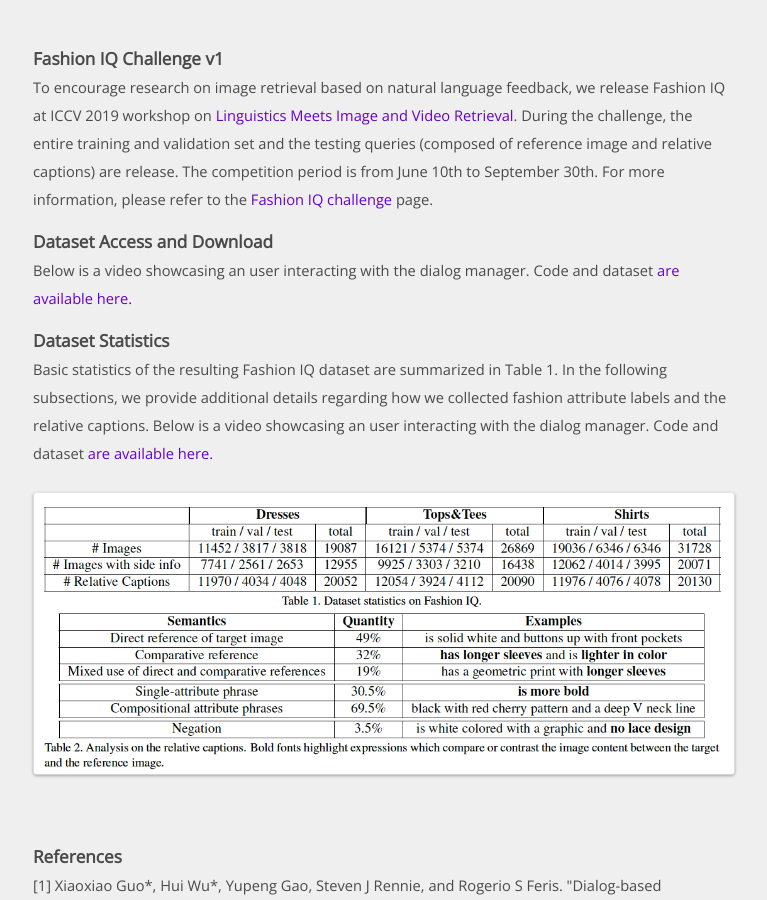
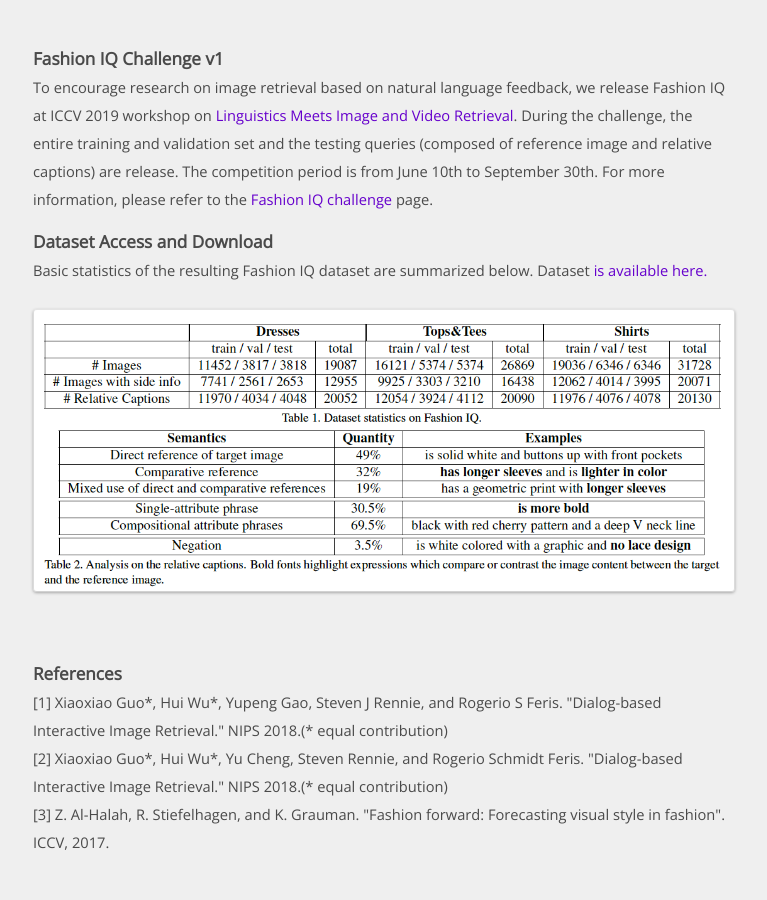
Before and after one commit to spacew/spacew.github.io, a Jekyll site: the page built from _posts/2019-05-29-fashion-iq.markdown, in a window 1280 px wide and 900 px high, scrolled down 1224 px. Shown: the whole window, without its empty margins (257-1024 px from the left). Built offline with Jekyll 4.4.1, drawn with Linux system fonts in a browser that asks for light colours.

Commit message:
Update 2019-05-29-fashion-iq.markdown

```diff
--- a/_posts/2019-05-29-fashion-iq.markdown
+++ b/_posts/2019-05-29-fashion-iq.markdown
@@ -39,23 +39,15 @@
 <!-- ### Fashion Datasets -->
 
 ### Dataset Access and Download
-Below is a video showcasing an user interacting with the dialog manager.
-Code and dataset <a href="https://github.com/XiaoxiaoGuo/fashion-retrieval">are available here.</a>
+Basic statistics of the resulting Fashion IQ dataset are summarized below.
+Dataset <a href="https://github.com/XiaoxiaoGuo/fashion-iq">is available here.</a>
+
+<img alt="img" src="{{site.baseurl}}/media/fashion-iq-statistics.png">
+<br/>
 
 <!-- ### Demo Video -->
 
-### Dataset Statistics
-Basic statistics of
-the resulting Fashion IQ dataset are summarized in Table 1.
-In the following subsections, we provide additional details
-regarding how we collected fashion attribute labels and the
-relative captions.
-Below is a video showcasing an user interacting with the dialog manager.
-Code and dataset <a href="https://github.com/XiaoxiaoGuo/fashion-retrieval">are available here.</a>
 
-<img alt="img" src="{{site.baseurl}}/media/fashion-iq-statistics.png">
-
-<br/>
 
 ### References
 <p>
```
